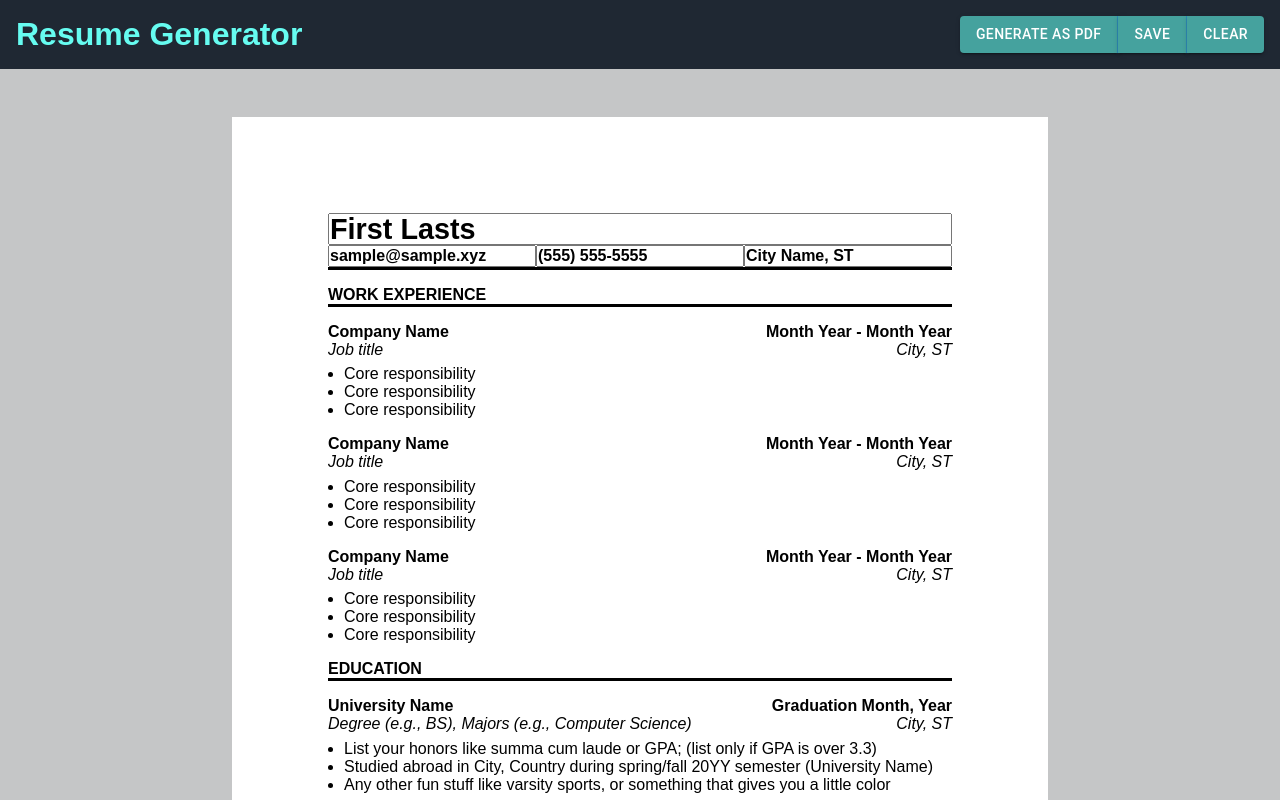
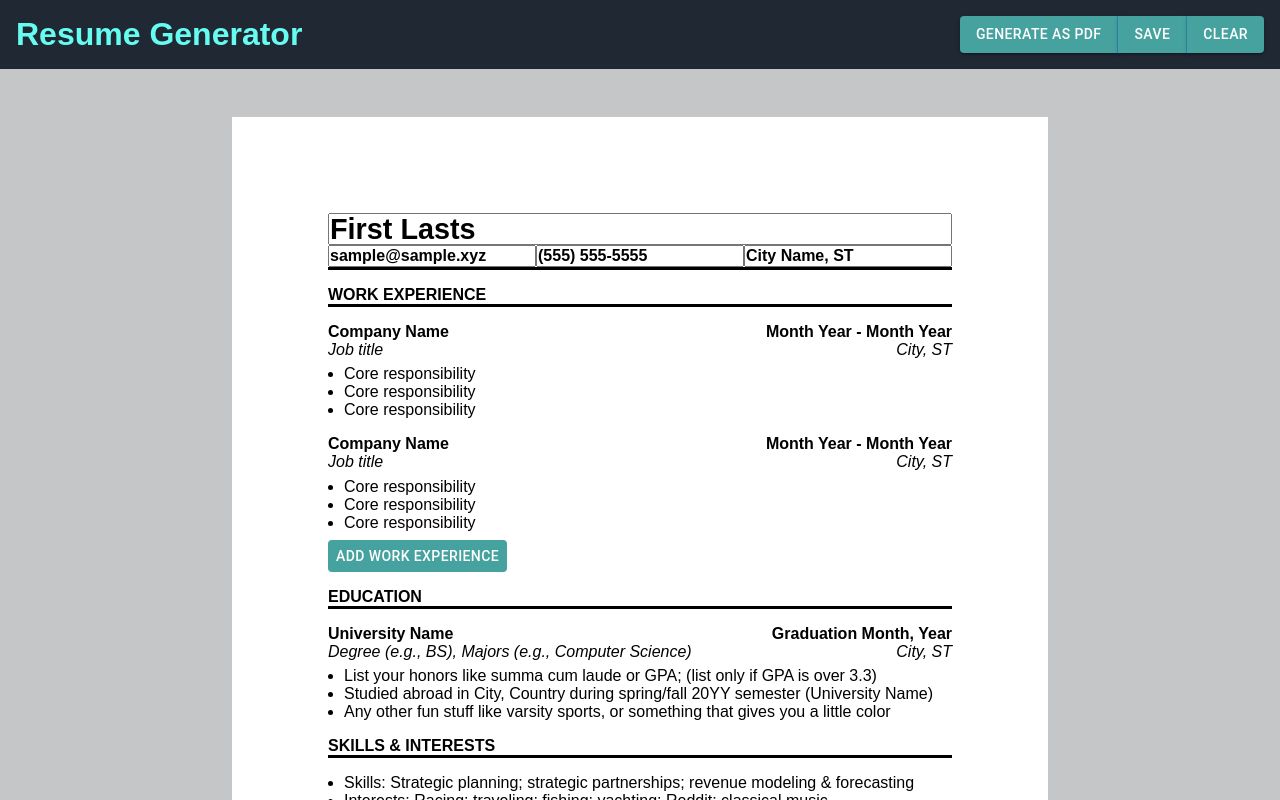
Before and after one commit to Centigrams/cv-project, a React (Create React App) app: page / in a window 1280 px wide. Both pictures are taken after a click on the button "EDIT". Shown: the top 800 px of the page. Built offline with nearby package versions, Linux system fonts and the light colour scheme.

Commit message:
Setup add button in WorkExperienceSection component

```diff
--- a/package.json
+++ b/package.json
@@ -12,6 +12,7 @@
     "react": "^17.0.2",
     "react-dom": "^17.0.2",
     "react-scripts": "5.0.0",
+    "uuid": "^8.3.2",
     "web-vitals": "^2.1.4"
   },
   "scripts": {
--- a/src/Components/MainContent.js
+++ b/src/Components/MainContent.js
@@ -1,10 +1,13 @@
 import React, { createContext, useMemo, useState } from 'react';
+import { v4 as uuidv4 } from 'uuid';
 import styles from '../Styles/MainContent.module.css';
 import AppHeader from './AppHeader';
 import AppMainContent from './AppMainContent';
 
 export const EditModeContext = createContext(undefined);
 export const PersonalInfoContext = createContext(undefined);
+export const WorkExperienceContext = createContext(undefined);
+export const WorkExperiencesContext = createContext(undefined);
 
 function MainContent() {
   const [editMode, setEditMode] = useState(false);
@@ -20,12 +23,57 @@ function MainContent() {
     personalInfo, setPersonalInfo,
   }), [personalInfo]);
 
+  const [workExperience, setWorkExperience] = useState({
+    id: uuidv4(),
+    companyName: 'Company Name',
+    jobTitle: 'Job Title',
+    tenure: 'Month Year - Month Year',
+    location: 'City, ST',
+    firstCR: 'Core Responsibility',
+    secondCR: 'Core Responsibility',
+    thirdCR: 'Core Responsibility',
+  });
+  const workExperienceValue = useMemo(() => ({
+    workExperience, setWorkExperience,
+  }), [workExperience]);
+
+  // TODO: Remove placeholder arrays later.
+  const [workExperiencesArray, setWorkExperiencesArray] = useState([
+    {
+      id: uuidv4(),
+      companyName: 'Company Name',
+      jobTitle: 'Job Title',
+      tenure: 'Month Year - Month Year',
+      location: 'City, ST',
+      firstCR: 'Core Responsibility',
+      secondCR: 'Core Responsibility',
+      thirdCR: 'Core Responsibility',
+    },
+    {
+      id: uuidv4(),
+      companyName: 'Company Name',
+      jobTitle: 'Job Title',
+      tenure: 'Month Year - Month Year',
+      location: 'City, ST',
+      firstCR: 'Core Responsibility',
+      secondCR: 'Core Responsibility',
+      thirdCR: 'Core Responsibility',
+    },
+  ]);
+  const workExperiencesValue = useMemo(() => ({
+    workExperiencesArray, setWorkExperiencesArray,
+  }), [workExperiencesArray]);
+
   return (
     <div className={styles.mainContainer}>
       <EditModeContext.Provider value={editModeValue}>
         <AppHeader />
         <PersonalInfoContext.Provider value={personalInfoValue}>
-          <AppMainContent />
+          <WorkExperienceContext.Provider value={workExperienceValue}>
+            <WorkExperiencesContext.Provider value={workExperiencesValue}>
+              <AppMainContent />
+            </WorkExperiencesContext.Provider>
+          </WorkExperienceContext.Provider>
         </PersonalInfoContext.Provider>
       </EditModeContext.Provider>
     </div>
--- a/src/Components/WorkExperienceElement.js
+++ b/src/Components/WorkExperienceElement.js
@@ -2,6 +2,8 @@ import React from 'react';
 import styles from '../Styles/resumeContent.module.css';
 
 function WorkExperienceElement() {
+  // TODO: On right click above component: Delete.
+  // TODO: WorkExperienceElement input fields.
   return (
     <div className={styles.resumeContent}>
       <div className={styles.elementHeader}>
--- a/src/Components/WorkExperienceSection.js
+++ b/src/Components/WorkExperienceSection.js
@@ -1,12 +1,39 @@
-import React from 'react';
+import React, { useContext } from 'react';
+import { v4 as uuidv4 } from 'uuid';
 import WorkExperienceElement from './WorkExperienceElement';
+import { EditModeContext, WorkExperiencesContext, WorkExperienceContext } from './MainContent';
+import CustomAddButtons from '../Styles/MUICustomStyledComponents/CustomAddButtons';
 
 function WorkExperienceSection() {
+  const { editMode } = useContext(EditModeContext);
+  const { workExperiencesArray, setWorkExperiencesArray } = useContext(WorkExperiencesContext);
+  const { workExperience, setWorkExperience } = useContext(WorkExperienceContext);
+
+  const addWorkExperience = () => {
+    setWorkExperiencesArray(workExperiencesArray.concat(workExperience));
+    setWorkExperience({
+      id: uuidv4(),
+      companyName: 'Company Name',
+      jobTitle: 'Job Title',
+      tenure: 'Month Year - Month Year',
+      location: 'City, ST',
+      firstCR: 'Core Responsibility',
+      secondCR: 'Core Responsibility',
+      thirdCR: 'Core Responsibility',
+    });
+  };
+
+  if (editMode) {
+    return (
+      <div>
+        { workExperiencesArray.map((experience) => <WorkExperienceElement key={experience.id} />)}
+        <CustomAddButtons onClick={addWorkExperience}>Add Work Experience</CustomAddButtons>
+      </div>
+    );
+  }
   return (
     <div>
-      <WorkExperienceElement />
-      <WorkExperienceElement />
-      <WorkExperienceElement />
+      { workExperiencesArray.map((experience) => <WorkExperienceElement key={experience.id} />)}
     </div>
   );
 }
--- /dev/null
+++ b/src/Styles/MUICustomStyledComponents/CustomAddButtons.js
@@ -0,0 +1,15 @@
+import { styled } from '@mui/material/styles';
+import { Button } from '@mui/material';
+
+const CustomAddButtons = styled(Button)`
+  background-color: #45a29e;
+  color: white;
+  margin-top: 0.5rem;
+  height: 2rem;
+
+  &:hover {
+    background-color: #358181;
+  }
+`;
+
+export default CustomAddButtons;
```
Also changed, not shown: 1 other file (tests, documents, lock files or other folders).
